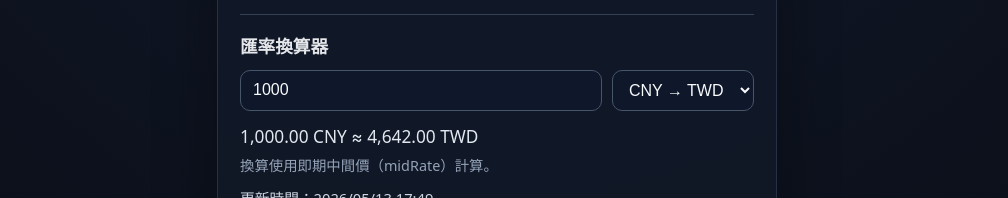
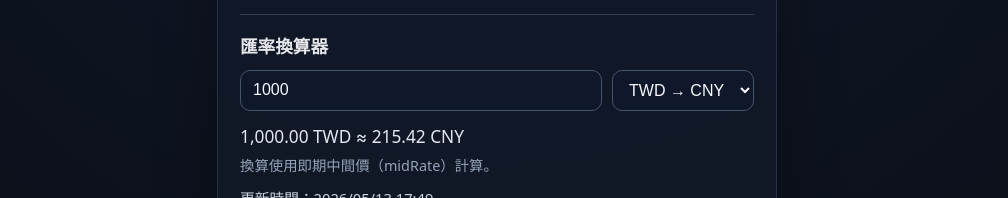
Before and after one commit to Farlandx/ExchangeRate, a React (Vite) app: page / in a window 1280 px wide. Shown: the part 398-596 px from the top of the page, without its empty margins (143-1151 px from the left). Built offline with nearby package versions, Linux system fonts and the light colour scheme.

Commit message:
feat: 調整匯率轉換方向預設值為 TWD → CNY

```diff
--- a/src/App.tsx
+++ b/src/App.tsx
@@ -1,7 +1,7 @@
 import { useEffect, useMemo, useState } from 'react'
 import type { ExchangeRate } from './types'
 
-type ConvertDirection = 'CNY_TO_TWD' | 'TWD_TO_CNY'
+type ConvertDirection = 'TWD_TO_CNY' | 'CNY_TO_TWD'
 
 interface ExchangeRatePayload {
   source: unknown
@@ -69,7 +69,7 @@ function App() {
   const [error, setError] = useState<string | null>(null)
   const [loading, setLoading] = useState(true)
   const [inputAmount, setInputAmount] = useState('1000')
-  const [direction, setDirection] = useState<ConvertDirection>('CNY_TO_TWD')
+  const [direction, setDirection] = useState<ConvertDirection>('TWD_TO_CNY')
 
   useEffect(() => {
     const controller = new AbortController()
```
